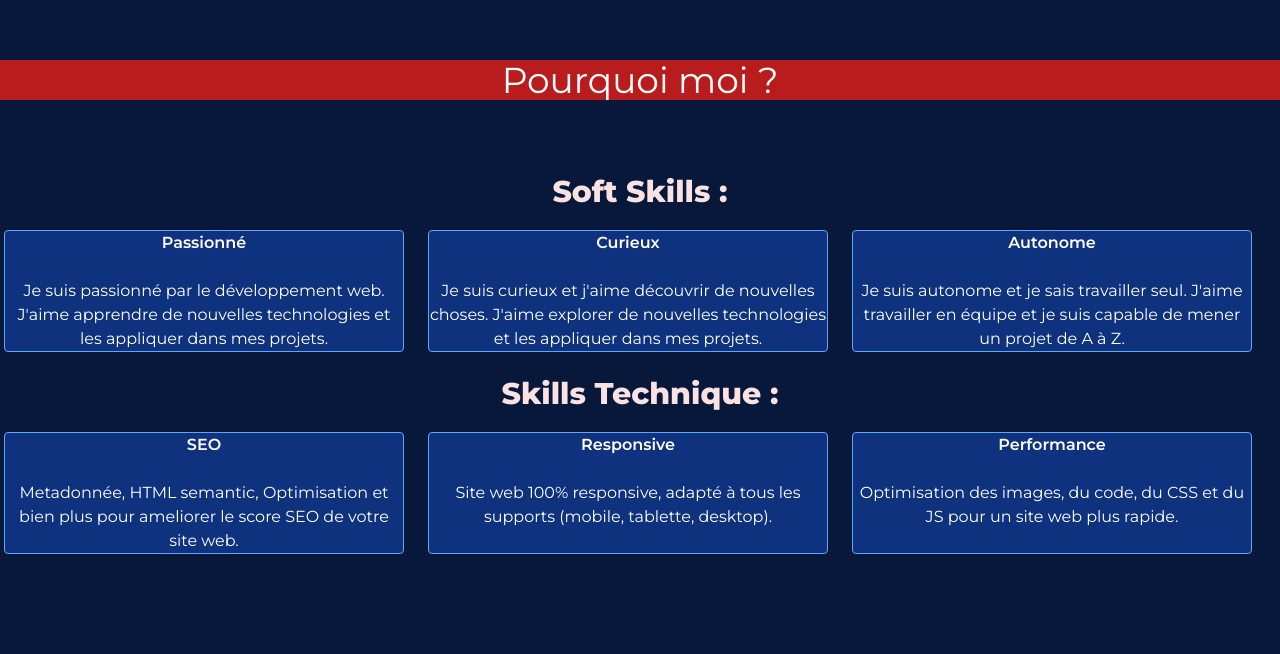
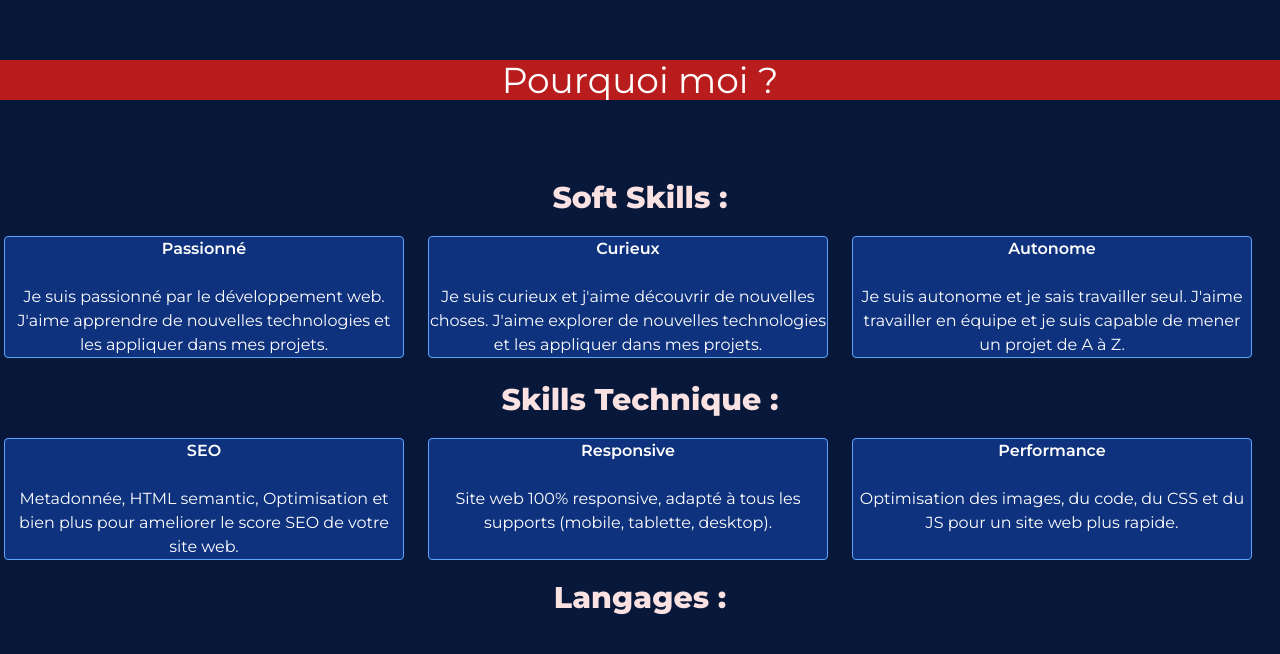
Before and after one commit to RayanEreteo/portfolio, a Next.js app: page / in a window 1280 px wide. Shown: the part 820-1474 px from the top of the page. Before the commit the page ends 1424 px from the top, so only its background shows below. Built offline with nearby package versions, Linux system fonts and the light colour scheme.

Commit message:
Update Whyme component to adjust layout and add languages section

```diff
--- a/components/section/Whyme.tsx
+++ b/components/section/Whyme.tsx
@@ -2,7 +2,7 @@ import SoftSkillsCard from "../SoftSkillsCard"
 
 function Whyme() {
     return (
-        <div id="skills" className="text-[#FBE2E2] flex flex-col justify-center items-center h-[60vh]">
+        <div id="skills" className="text-[#FBE2E2] flex flex-col mt-[5rem] h-[100vh]">
             <div className="soft-skills mb-6">
                 <h1 className="text-center text-3xl font-extrabold mb-5">Soft Skills : </h1>
                 <div className="text-center flex flex-row justify-center items-center">
@@ -19,6 +19,13 @@ function Whyme() {
                     <SoftSkillsCard title="Performance" desc="Optimisation des images, du code, du CSS et du JS pour un site web plus rapide."/>
                 </div>
             </div>
+            <div id="languages-framework">
+                <h1 className="text-center text-3xl font-extrabold mb-5 mt-5">Langages : </h1>
+                <div className="languages">
+
+                </div>
+                <div className="framework"></div>
+            </div>
         </div>
     )
 }
```
